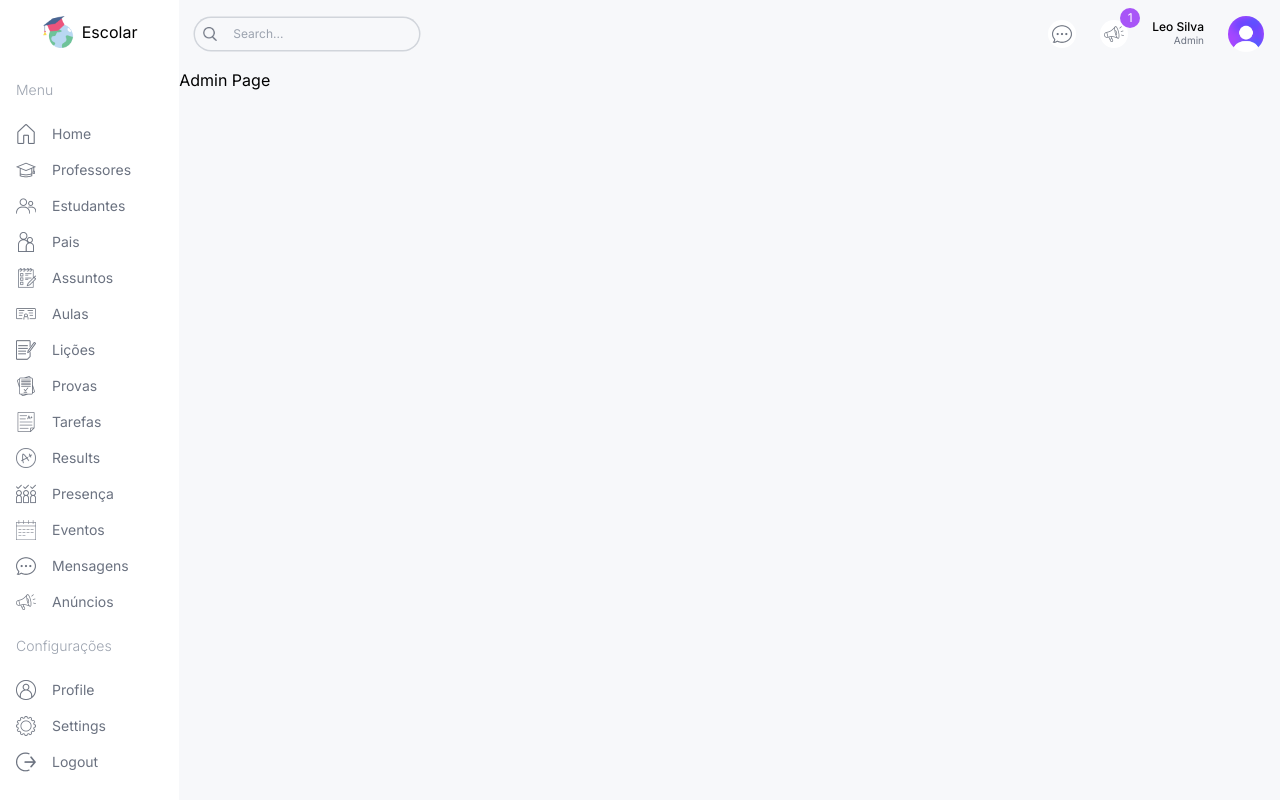
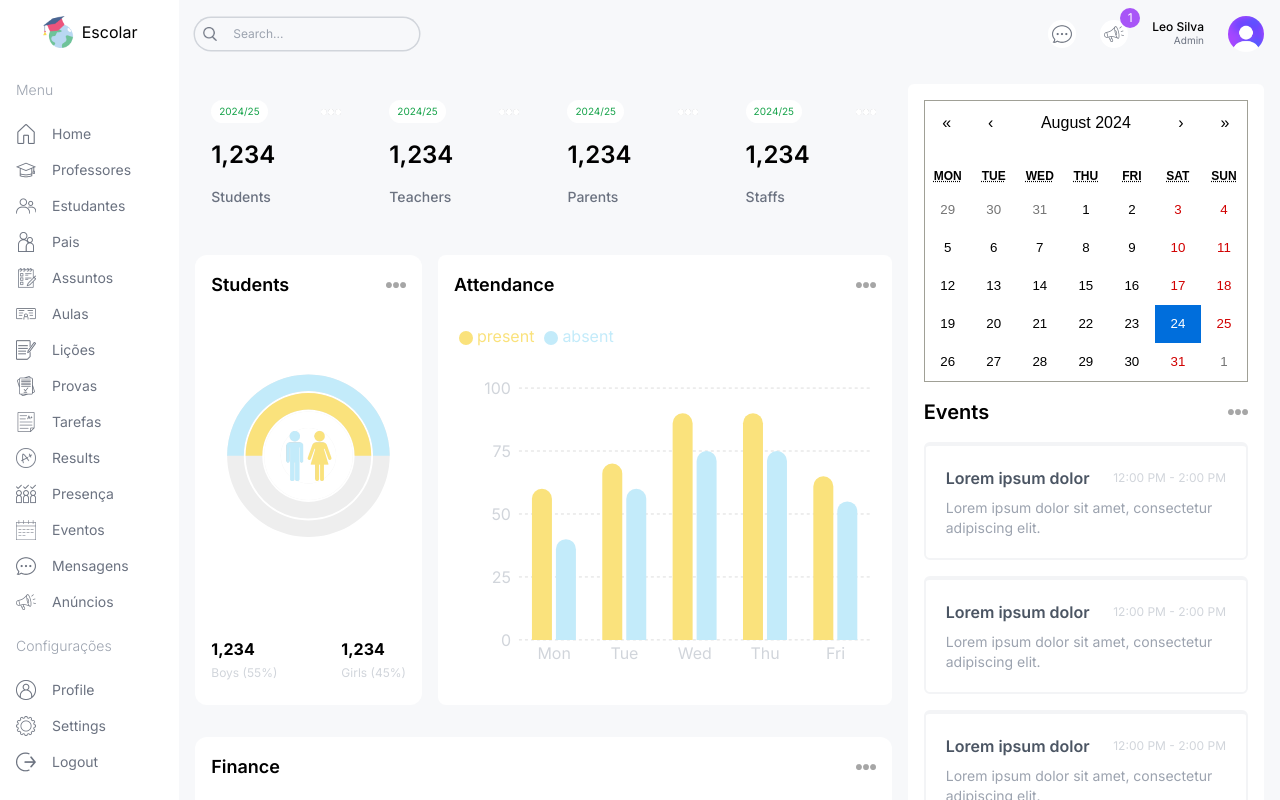
Before and after one commit to leoCardosoDev/front_end_reactjs_dashboard_school, a Next.js app: page /admin in a window 1280 px wide. Built offline with nearby package versions, Linux system fonts and the light colour scheme.

Commit message:
feat: add admin page

```diff
--- a/src/app/(dashboard)/admin/page.tsx
+++ b/src/app/(dashboard)/admin/page.tsx
@@ -1,7 +1,45 @@
+import Announcements from "@/components/Announcements";
+import AttendanceChart from "@/components/AttendanceChart";
+import CountChart from "@/components/CountChart";
+import EventCalendar from "@/components/EventCalendar";
+import FinanceChart from "@/components/FinanceChart";
+import UserCard from "@/components/UserCard";
+
 const AdminPage = () => {
   return (
-    <div className=''>Admin Page</div>
+    <div className="p-4 flex gap-4 flex-col md:flex-row">
+      {/* LEFT */}
+      <div className="w-full lg:w-2/3 flex flex-col gap-8">
+        {/* USER CARDS */}
+        <div className="flex gap-4 justify-between flex-wrap">
+          <UserCard type="student" />
+          <UserCard type="teacher" />
+          <UserCard type="parent" />
+          <UserCard type="staff" />
+        </div>
+        {/* MIDDLE CHARTS */}
+        <div className="flex gap-4 flex-col lg:flex-row">
+          {/* COUNT CHART */}
+          <div className="w-full lg:w-1/3 h-[450px]">
+            <CountChart />
+          </div>
+          {/* ATTENDANCE CHART */}
+          <div className="w-full lg:w-2/3 h-[450px]">
+            <AttendanceChart />
+          </div>
+        </div>
+        {/* BOTTOM CHART */}
+        <div className="w-full h-[500px]">
+          <FinanceChart />
+        </div>
+      </div>
+      {/* RIGHT */}
+      <div className="w-full lg:w-1/3 flex flex-col gap-8">
+        <EventCalendar />
+        <Announcements/>
+      </div>
+    </div>
   );
-}
+};
 
 export default AdminPage;
```
